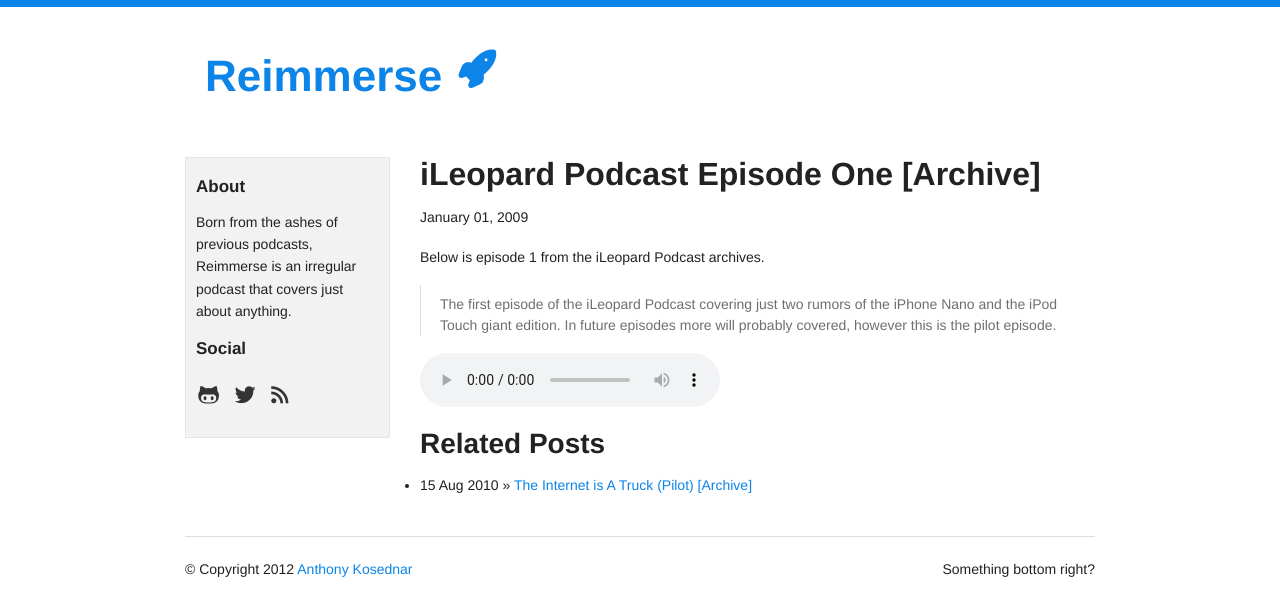
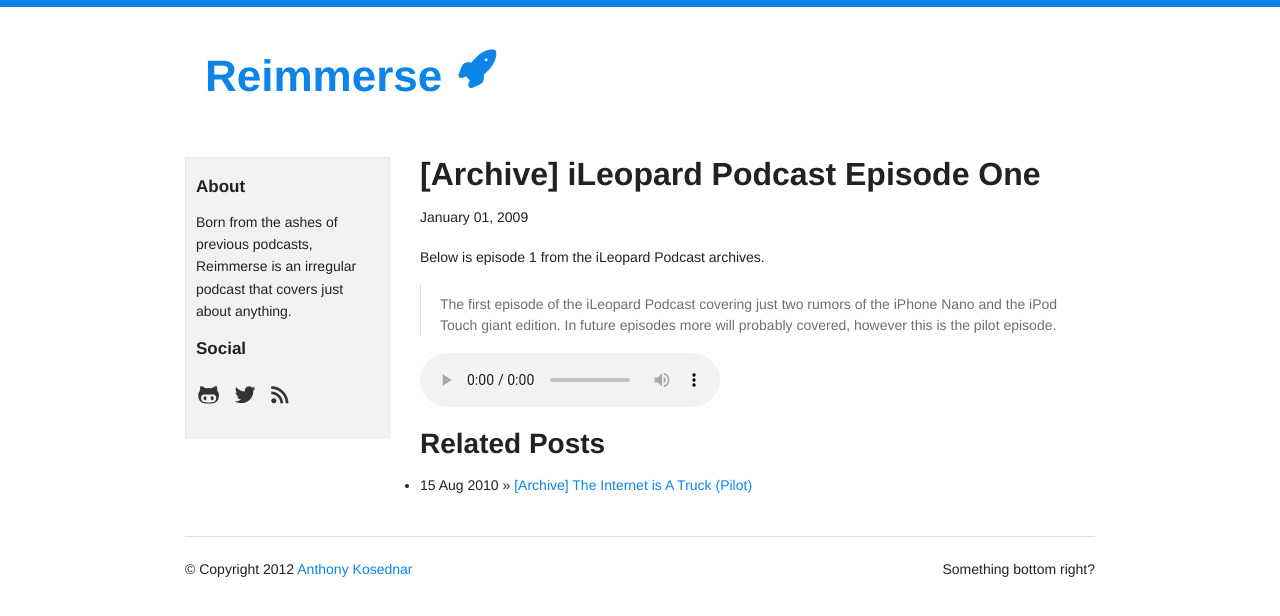
Before and after one commit to akosednar/reimmer.se, a Jekyll site: the page built from _posts/2009-01-01-iLeopard-Podcast-Episode-One.md, in a window 1280 px wide. Shown: the top 616 px of the page. Built offline with Jekyll 4.4.1, drawn with Linux system fonts in a browser that asks for light colours.

```diff
--- a/_posts/2009-01-01-iLeopard-Podcast-Episode-One.md
+++ b/_posts/2009-01-01-iLeopard-Podcast-Episode-One.md
@@ -1,6 +1,6 @@
 ---
 layout: post
-title: "iLeopard Podcast Episode One [Archive]"
+title: "[Archive] iLeopard Podcast Episode One"
 categories :
 - episodes
 tags : [iLeopard, podcast, archive]
```
Also changed, not shown: _posts/2010-08-15-The-Internet-Is-A-Truck.md (+1 -1 lines).
